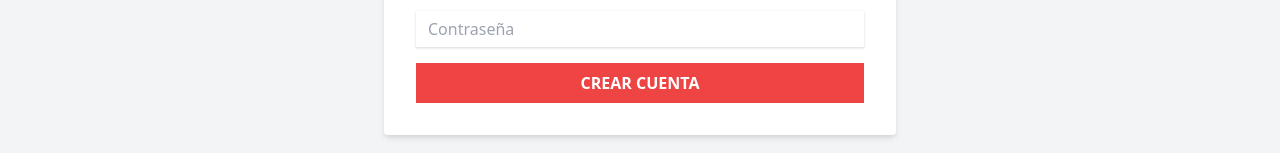
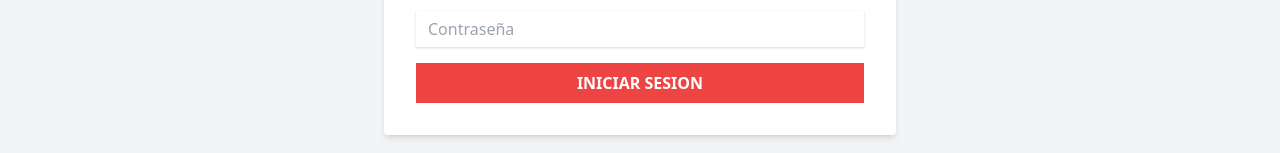
Before and after one commit to esmejia277/node-send, a Next.js app in the folder nodesend-client/: page /login in a window 1280 px wide. Shown: the part 481-634 px from the top of the page. Built offline with nearby package versions, Linux system fonts and the light colour scheme; no server answers.

Commit message:
Update README.md

```diff
--- a/nodesend-client/pages/login.js
+++ b/nodesend-client/pages/login.js
@@ -112,7 +112,7 @@ const Login = () => {
             <input
               type="submit"
               className="bg-red-500 hover:bg-gray-900 w-full p-2 text-white uppercase font-bold"
-              value="Crear cuenta"
+              value="Iniciar sesion"
             />
           </form>
         </div>
```
Also changed, not shown: 6 other files (tests, documents, lock files or other folders).
